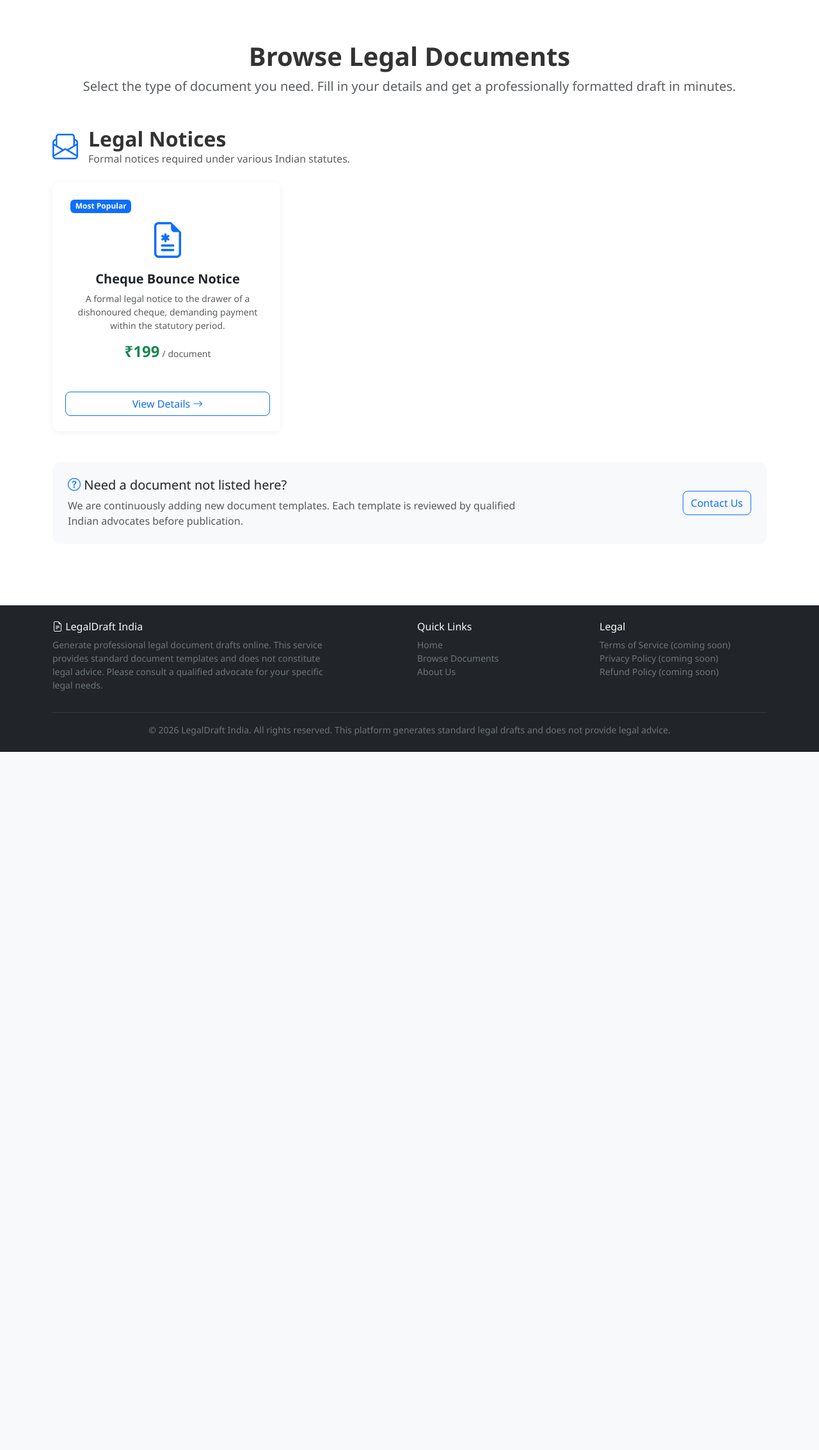
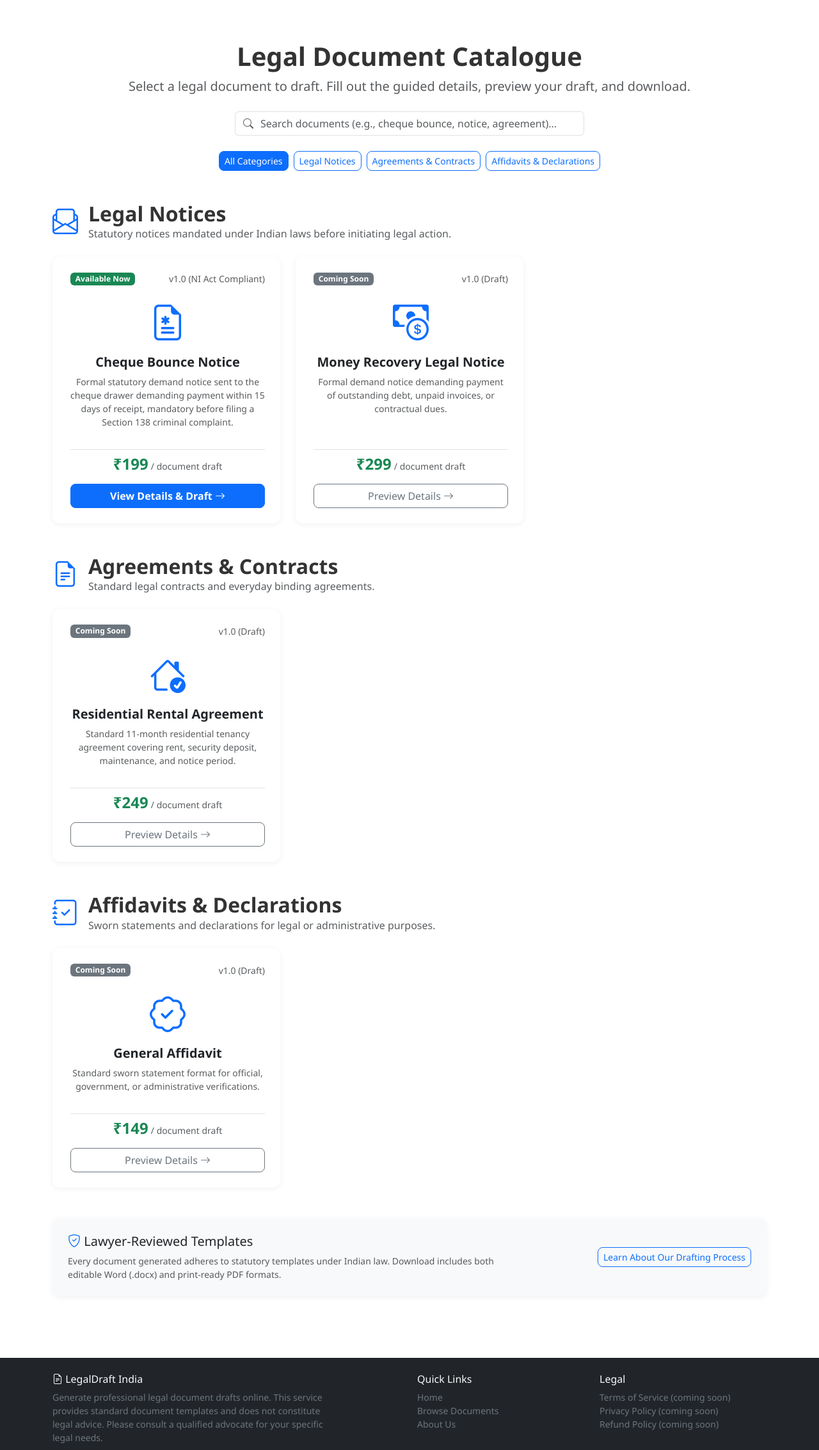
Before and after one commit to surbhijadam/NyayVeya-legal-drafting-platform, a Flask app: page /documents in a window 1280 px wide. Shown: the part 56-2322 px from the top of the page at 64% size. Before the commit the page ends 1231 px from the top, so only its background shows below. Run offline with Flask 3, Linux system fonts and the light colour scheme.

Commit message:
Phase 5: Legal Document Catalogue - Categories, searchable cards, Cheque Bounce Notice activation, statutory timelines, and unit tests

```diff
--- a/app/templates/documents/list.html
+++ b/app/templates/documents/list.html
@@ -1,21 +1,45 @@
 {% extends "base.html" %}
 
-{% block title %}Browse Legal Documents - LegalDraft India{% endblock %}
+{% block title %}Legal Document Catalogue - LegalDraft India{% endblock %}
 
 {% block content %}
 <div class="container my-5">
     <!-- Page Header -->
     <div class="text-center mb-5">
-        <h1 class="fw-bold">Browse Legal Documents</h1>
+        <h1 class="fw-bold">Legal Document Catalogue</h1>
         <p class="lead text-muted">
-            Select the type of document you need. Fill in your details and get a
-            professionally formatted draft in minutes.
+            Select a legal document to draft. Fill out the guided details, preview your draft, and download.
         </p>
+
+        <!-- Search Bar and Category Filter Controls -->
+        <div class="row justify-content-center mt-4">
+            <div class="col-md-6 mb-3">
+                <div class="input-group">
+                    <span class="input-group-text bg-white border-end-0">
+                        <i class="bi bi-search text-muted"></i>
+                    </span>
+                    <input type="text" id="docSearchInput" class="form-control border-start-0 ps-0"
+                           placeholder="Search documents (e.g., cheque bounce, notice, agreement)...">
+                </div>
+            </div>
         </div>
 
-    <!-- Document Categories -->
+        <!-- Category Pills -->
+        <div class="d-flex justify-content-center flex-wrap gap-2 mt-2">
+            <button class="btn btn-sm btn-outline-primary active category-filter-btn" data-category="all">
+                All Categories
+            </button>
             {% for cat_key, category in categories.items() %}
-    <section class="mb-5">
+            <button class="btn btn-sm btn-outline-primary category-filter-btn" data-category="{{ cat_key }}">
+                {{ category.name }}
+            </button>
+            {% endfor %}
+        </div>
+    </div>
+
+    <!-- Document Categories Loop -->
+    {% for cat_key, category in categories.items() %}
+    <section class="category-section mb-5" data-category="{{ cat_key }}">
         <div class="d-flex align-items-center mb-4">
             <i class="bi {{ category.icon }} display-6 text-primary me-3"></i>
             <div>
@@ -26,76 +50,68 @@
 
         <div class="row g-4">
             {% for doc in category.documents %}
-            <div class="col-md-6 col-lg-4">
+            <div class="col-md-6 col-lg-4 doc-card-item" data-category="{{ cat_key }}" data-title="{{ doc.title | lower }}">
                 <div class="card h-100 border-0 shadow-sm document-card">
-                    <div class="card-body p-4">
-                        <!-- Badge -->
-                        {% if doc.badge_text %}
-                        <span class="badge {{ doc.badge_class }} mb-2">{{ doc.badge_text }}</span>
+                    <div class="card-body p-4 d-flex flex-column">
+                        <!-- Badge & Version -->
+                        <div class="d-flex justify-content-between align-items-center mb-3">
+                            <span class="badge {{ doc.badge_class }}">{{ doc.badge_text }}</span>
+                            {% if doc.version %}
+                            <small class="text-muted">{{ doc.version }}</small>
                             {% endif %}
+                        </div>
 
-                        <!-- Icon and Title -->
-                        <div class="text-center mb-3">
+                        <!-- Icon & Title -->
+                        <div class="text-center my-2">
                             <i class="bi {{ doc.icon }} display-4 text-primary"></i>
                         </div>
-                        <h5 class="card-title text-center fw-bold">{{ doc.title }}</h5>
-                        <p class="card-text text-muted small text-center">
+                        <h5 class="card-title text-center fw-bold mt-2">{{ doc.title }}</h5>
+                        <p class="card-text text-muted small text-center flex-grow-1">
                             {{ doc.short_description }}
                         </p>
 
-                        <!-- Price -->
-                        <div class="text-center my-3">
+                        <!-- Price Tag -->
+                        <div class="text-center my-3 pt-2 border-top">
                             <span class="h4 text-success fw-bold">₹{{ doc.price }}</span>
-                            <span class="text-muted small"> / document</span>
+                            <span class="text-muted small"> / document draft</span>
                         </div>
-                    </div>
-                    <div class="card-footer bg-white border-0 text-center pb-4">
+
+                        <!-- Action Button -->
+                        <div class="text-center mt-auto">
                             {% if doc.status == 'active' %}
                                 <a href="{{ url_for('main.document_detail', doc_id=doc.id) }}"
-                               class="btn btn-primary w-100">
-                                View Details <i class="bi bi-arrow-right"></i>
-                            </a>
-                        {% elif doc.status == 'coming_soon' %}
-                            <a href="{{ url_for('main.document_detail', doc_id=doc.id) }}"
-                               class="btn btn-outline-primary w-100">
-                                View Details <i class="bi bi-arrow-right"></i>
+                                   class="btn btn-primary w-100 fw-semibold">
+                                    View Details & Draft <i class="bi bi-arrow-right"></i>
                                 </a>
                             {% else %}
-                            <button class="btn btn-secondary w-100" disabled>
-                                In Development
-                            </button>
+                                <a href="{{ url_for('main.document_detail', doc_id=doc.id) }}"
+                                   class="btn btn-outline-secondary w-100">
+                                    Preview Details <i class="bi bi-arrow-right"></i>
+                                </a>
                             {% endif %}
                         </div>
                     </div>
                 </div>
+            </div>
             {% endfor %}
-
-            {% if category.documents | length == 0 %}
-            <div class="col-12">
-                <div class="text-center text-muted py-4">
-                    <i class="bi bi-hourglass-split display-4"></i>
-                    <p class="mt-3">Documents in this category are being prepared. Check back soon!</p>
-                </div>
-            </div>
-            {% endif %}
         </div>
     </section>
     {% endfor %}
 
-    <!-- Info Box -->
-    <div class="card border-0 bg-light mt-4">
+    <!-- Guidance Banner -->
+    <div class="card border-0 bg-light mt-4 shadow-sm">
         <div class="card-body p-4">
             <div class="row align-items-center">
                 <div class="col-md-8">
-                    <h5><i class="bi bi-question-circle text-primary"></i> Need a document not listed here?</h5>
-                    <p class="text-muted mb-0">
-                        We are continuously adding new document templates. Each template is
-                        reviewed by qualified Indian advocates before publication.
+                    <h5><i class="bi bi-shield-check text-primary"></i> Lawyer-Reviewed Templates</h5>
+                    <p class="text-muted mb-0 small">
+                        Every document generated adheres to statutory templates under Indian law.
+                        Download includes both editable Word (.docx) and print-ready PDF formats.
                     </p>
                 </div>
                 <div class="col-md-4 text-md-end mt-3 mt-md-0">
-                    <a href="{{ url_for('main.about') }}" class="btn btn-outline-primary">
-                        Contact Us
+                    <a href="{{ url_for('main.about') }}" class="btn btn-outline-primary btn-sm">
+                        Learn About Our Drafting Process
                     </a>
                 </div>
             </div>
@@ -103,3 +119,56 @@
     </div>
 </div>
 {% endblock %}
+
+{% block extra_scripts %}
+<script>
+document.addEventListener('DOMContentLoaded', function() {
+    const searchInput = document.getElementById('docSearchInput');
+    const filterButtons = document.querySelectorAll('.category-filter-btn');
+    const docCards = document.querySelectorAll('.doc-card-item');
+    const categorySections = document.querySelectorAll('.category-section');
+
+    let currentCategory = 'all';
+
+    function filterDocs() {
+        const query = searchInput.value.toLowerCase().trim();
+
+        docCards.forEach(card => {
+            const title = card.getAttribute('data-title');
+            const category = card.getAttribute('data-category');
+            const matchesCategory = (currentCategory === 'all' || category === currentCategory);
+            const matchesSearch = title.includes(query);
+
+            if (matchesCategory && matchesSearch) {
+                card.style.display = 'block';
+            } else {
+                card.style.display = 'none';
+            }
+        });
+
+        // Hide empty category sections
+        categorySections.forEach(section => {
+            const catKey = section.getAttribute('data-category');
+            if (currentCategory !== 'all' && catKey !== currentCategory) {
+                section.style.display = 'none';
+            } else {
+                // Check if any children are visible
+                const visibleCards = section.querySelectorAll('.doc-card-item[style*="display: block"]');
+                section.style.display = (visibleCards.length > 0 || query === '') ? 'block' : 'none';
+            }
+        });
+    }
+
+    searchInput.addEventListener('input', filterDocs);
+
+    filterButtons.forEach(btn => {
+        btn.addEventListener('click', function() {
+            filterButtons.forEach(b => b.classList.remove('active'));
+            this.classList.add('active');
+            currentCategory = this.getAttribute('data-category');
+            filterDocs();
+        });
+    });
+});
+</script>
+{% endblock %}
```
Also changed, not shown: app/catalogue.py (+174 -37 lines), app/templates/documents/detail.html (+72 -46 lines), tests/test_phase4.py (+1 -1 lines), tests/test_phase5.py (added, +94 -0 lines). Lines whose indentation alone changed are shown as unchanged.
